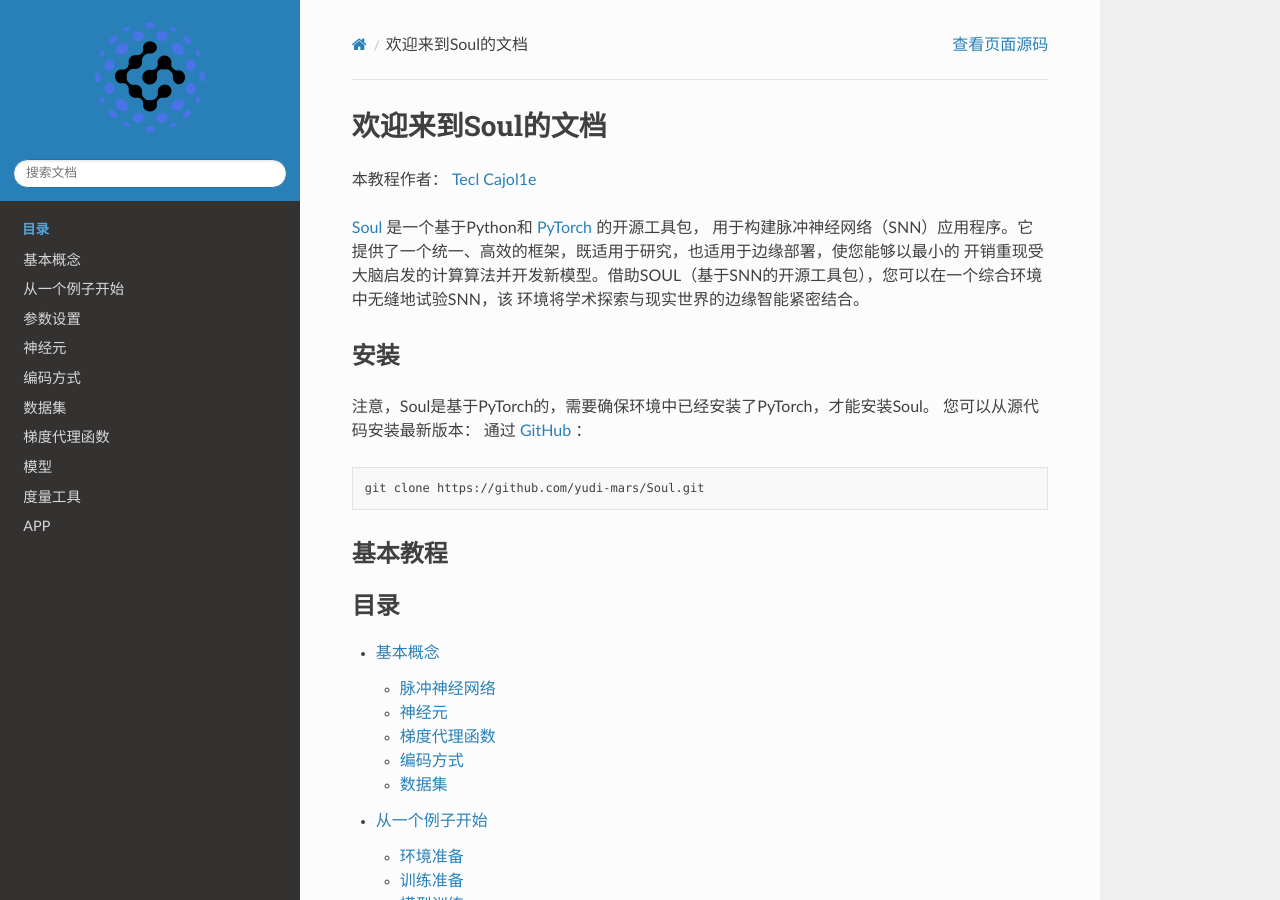
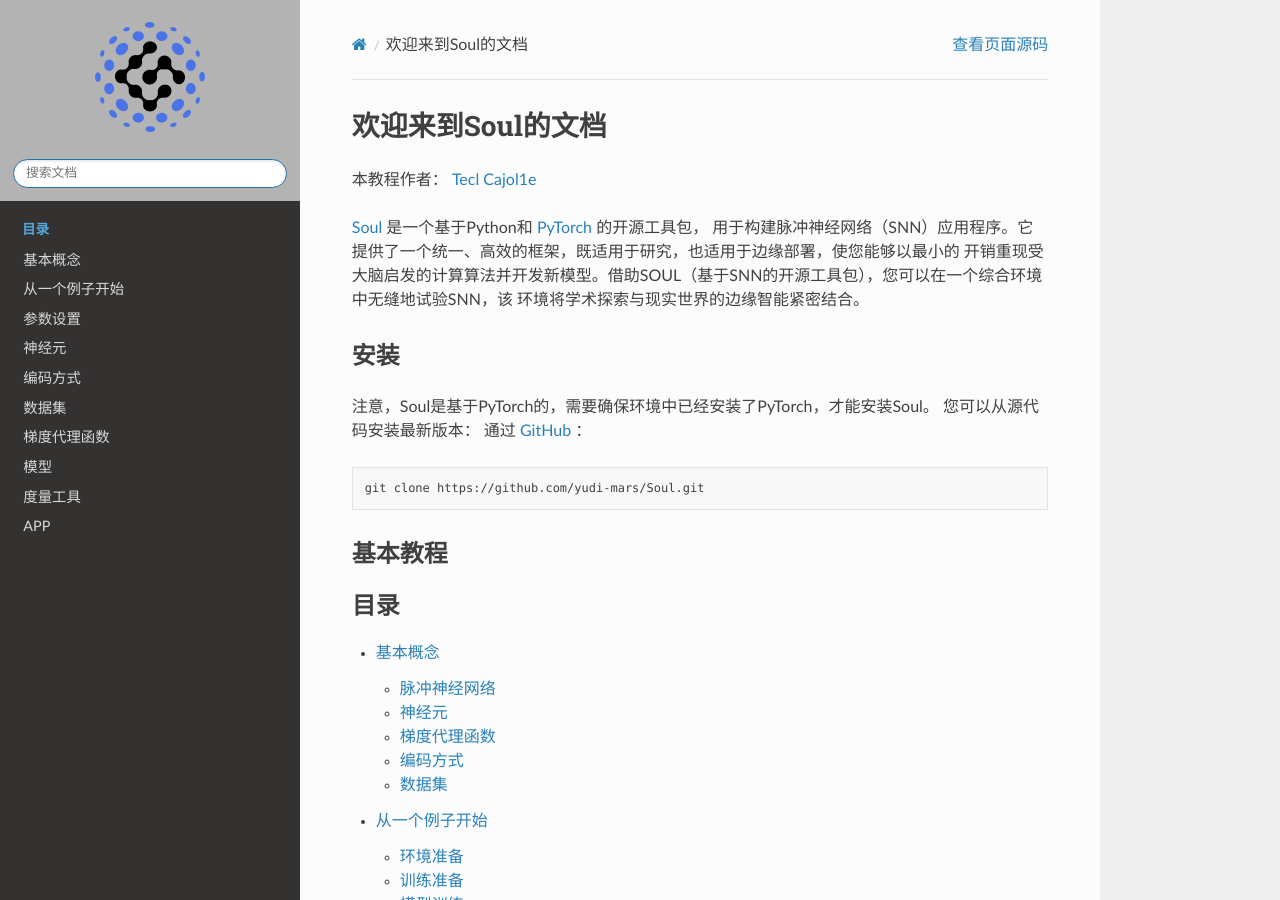
Before and after one commit to Cajol1e/Soul-docs, a Sphinx documentation site: the page built from source/index.rst, in a window 1280 px wide and 900 px high. Built offline with Sphinx 7.4.7 and the Read the Docs theme 3.1.0, drawn with Linux system fonts in a browser that asks for light colours.

Commit message:
Add style_nav_header_background to conf.py

```diff
--- a/source/conf.py
+++ b/source/conf.py
@@ -38,6 +38,7 @@
     'navigation_depth': 4,
     'includehidden': True,
     'titles_only': False,
+    'style_nav_header_background': '#b3b3b3',
 }
 
 html_logo = "./_static/logo.png"
```
